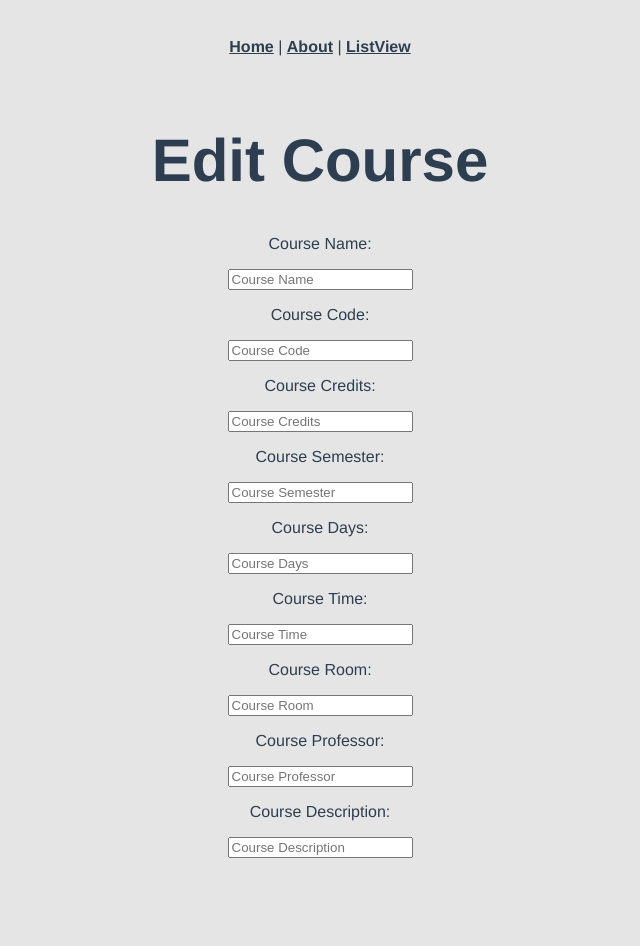
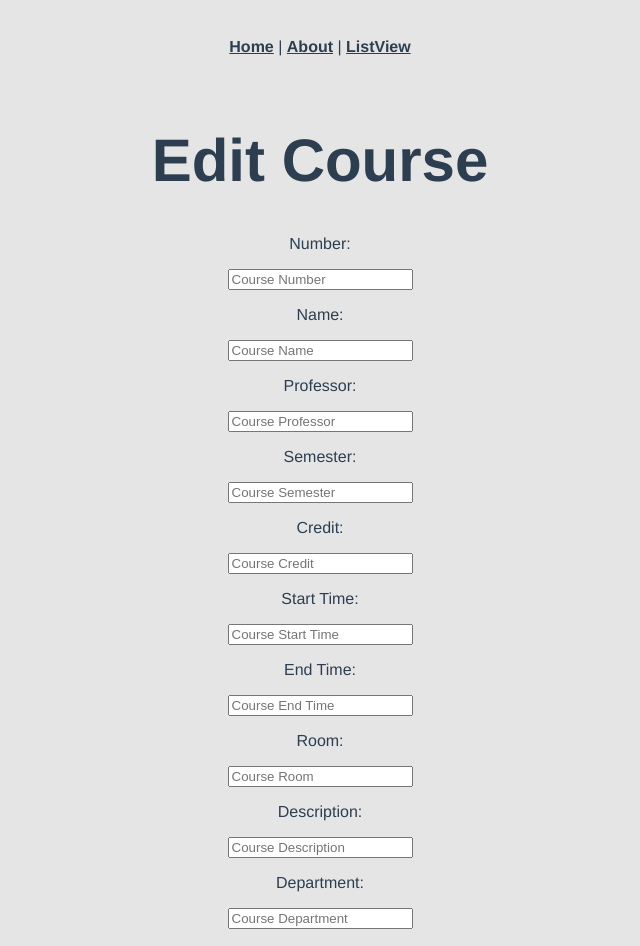
Before and after one commit to tylerdavidjoy/SEIV-Project2-Vue, a Vue app: page /edit in a window 1280 px wide. Shown: the top 946 px of the page, without its empty margins (320-960 px from the left). Before the commit the page ends 866 px from the top, so only its background shows below. Built offline with nearby package versions, Linux system fonts and the light colour scheme.

Commit message:
Changed fields to match data model

```diff
--- a/src/components/Edit.vue
+++ b/src/components/Edit.vue
@@ -2,32 +2,42 @@
   <div>
     <h1 style="font-size:60px">Edit Course</h1>
     <div>
-      <p>Course Name:</p>
-      <input v-model="cname" placeholder="Course Name" />
+      <p>Number:</p>
+      <input v-model="cNumber" placeholder="Course Number" />
 
-      <p>Course Code:</p>
-      <input v-model="ccode" placeholder="Course Code" />
+      <p>Name:</p>
+      <input v-model="cName" placeholder="Course Name" />
 
-      <p>Course Credits:</p>
-      <input v-model="ccred" placeholder="Course Credits" />
+      <p>Professor:</p>
+      <input v-model="cProfessor" placeholder="Course Professor" />
 
-      <p>Course Semester:</p>
-      <input v-model="cseme" placeholder="Course Semester" />
+      <p>Semester:</p>
+      <input v-model="cSemester" placeholder="Course Semester" />
 
-      <p>Course Days:</p>
-      <input v-model="cdays" placeholder="Course Days" />
+      <p>Credit:</p>
+      <input v-model="cCredit" placeholder="Course Credit" />
 
-      <p>Course Time:</p>
-      <input v-model="ctime" placeholder="Course Time" />
+      <p>Start Time:</p>
+      <input v-model="cStartTime" placeholder="Course Start Time" />
 
-      <p>Course Room:</p>
-      <input v-model="croom" placeholder="Course Room" />
+      <p>End Time:</p>
+      <input v-model="cEndTime" placeholder="Course End Time" />
 
-      <p>Course Professor:</p>
-      <input v-model="cprof" placeholder="Course Professor" />
+      <p>Room:</p>
+      <input v-model="cRoom" placeholder="Course Room" />
 
-      <p>Course Description:</p>
-      <input v-model="cdesc" placeholder="Course Description" />
+      <p>Description:</p>
+      <input v-model="cDescription" placeholder="Course Description" />
+
+      <p>Department:</p>
+      <input v-model="cDepartment" placeholder="Course Department" />
+
+      <p>Level:</p>
+      <input v-model="cLevel" placeholder="Course Level" />
+
+      <button v-on:click="cSave()">Save</button>
+      <button v-on:click="backToList()">Cancel</button>
+      <button v-on:click="cDelete()">Delete</button>
     </div>
   </div>
 </template>
@@ -37,16 +47,35 @@ export default {
   name: "Edit",
   data() {
     return {
-      cname: "",
-      ccode: "",
-      ccred: "",
-      cseme: "",
-      cdays: "",
-      ctime: "",
-      croom: "",
-      cprof: "",
-      cdesc: "",
+      cNumber: "",
+      cName: "",
+      cProfessor: "",
+      cSemester: "",
+      cCredit: "",
+      cStartTime: "",
+      cEndTime: "",
+      cRoom: "",
+      cDescription: "",
+      cDepartment: "",
+      cLevel: ""
     };
   },
+  methods: {
+        cSave: function(){
+            // Save the course
+
+            // Go back to select page
+            this.backToList();
+          },
+        cDelete: function(){
+            // Delete the course
+
+            // Go back to select page
+            this.backToList();
+          },
+        backToList: function(){
+          this.$router.push('/listview');
+        }
+      }
 };
 </script>
```
